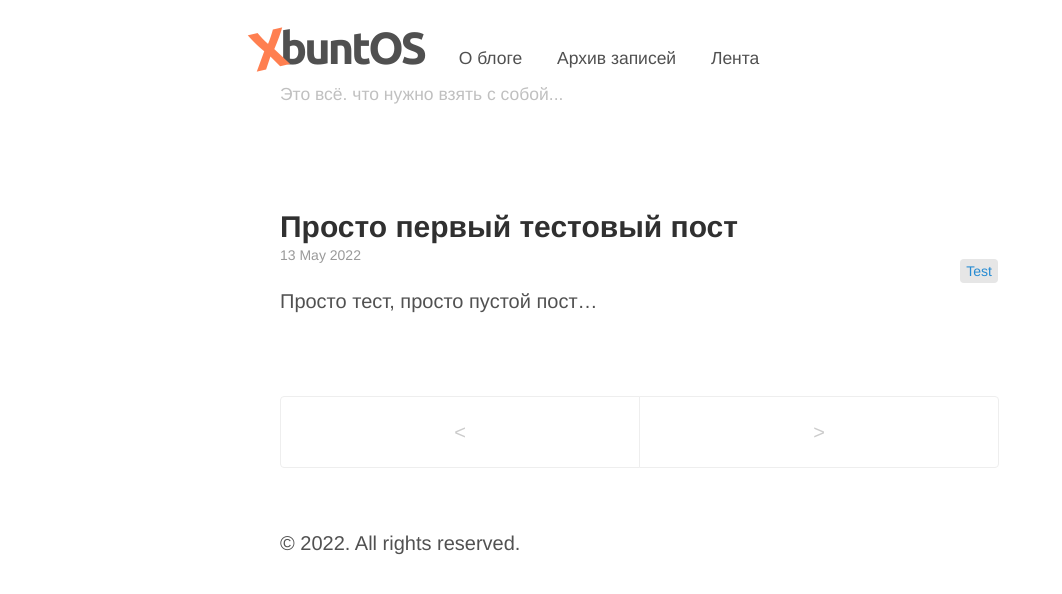
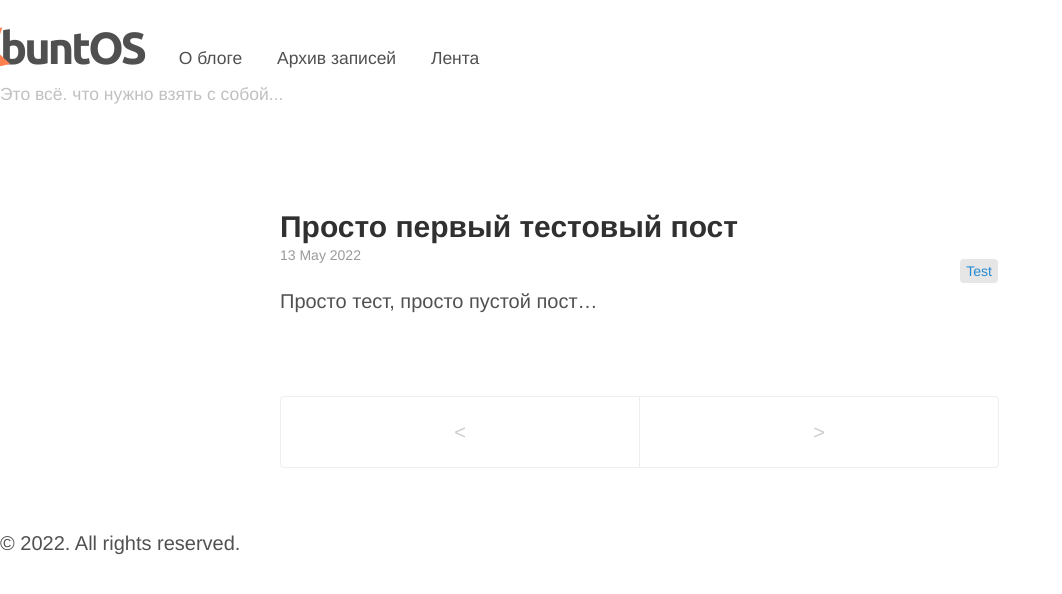
Before and after one commit to whitepingvin/xbuntos, a Jekyll site: the page built from index.html, in a window 1280 px wide. Shown: the top 594 px of the page, without its empty margins (0-1062 px from the left). Built offline with Jekyll 4.4.1, drawn with Linux system fonts in a browser that asks for light colours; the list of posts is cut into pages by our own code.

Commit message:
Update default.html

```diff
--- a/_layouts/default.html
+++ b/_layouts/default.html
@@ -4,8 +4,6 @@
   {% include head.html %}
 
   <body>
-
-    <div class="container content">
       <div class="masthead">
         <h3 class="masthead-title">
             <a class="home__title" href="/" title="Home"><span class="_x">X</span>buntOS</a>
@@ -17,9 +15,15 @@
 
             <p> <small>{{ site.tagline }}</small> </p>
         </h3>
-      </div>
+      </div><! -- /.masthead -->
+
+    <div class="container content">
+
 
       {{ content }}
+
+
+    </div><! -- /.container -->
 
       <div class="footer">
         <div id="scrollup">
@@ -28,8 +32,7 @@
         <p>
           &copy; {{ site.time | date: '%Y' }}. All rights reserved.
         </p>
-      </div>
-    </div>
+      </div><! -- /.footer -->
 
   </body>
 </html>
```
